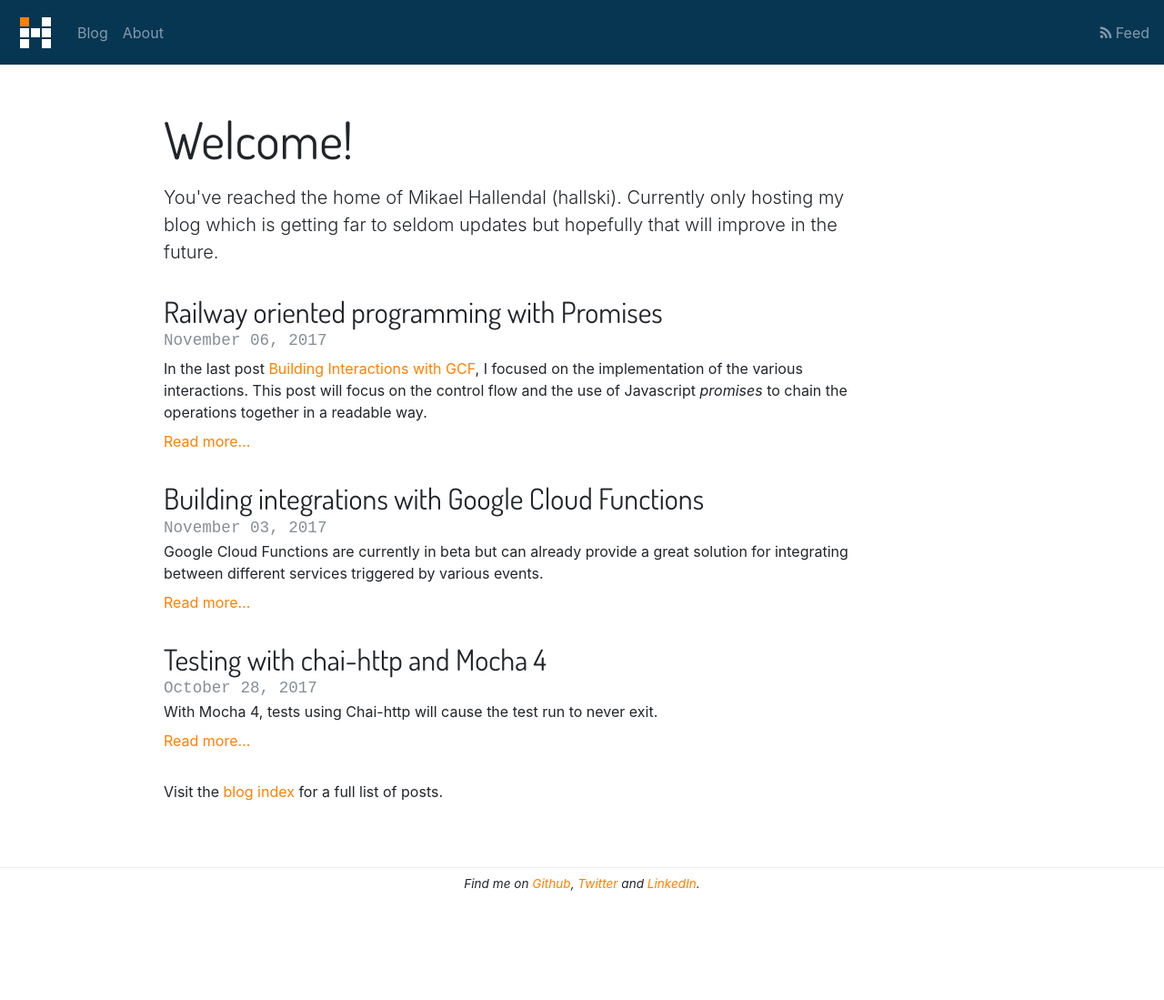
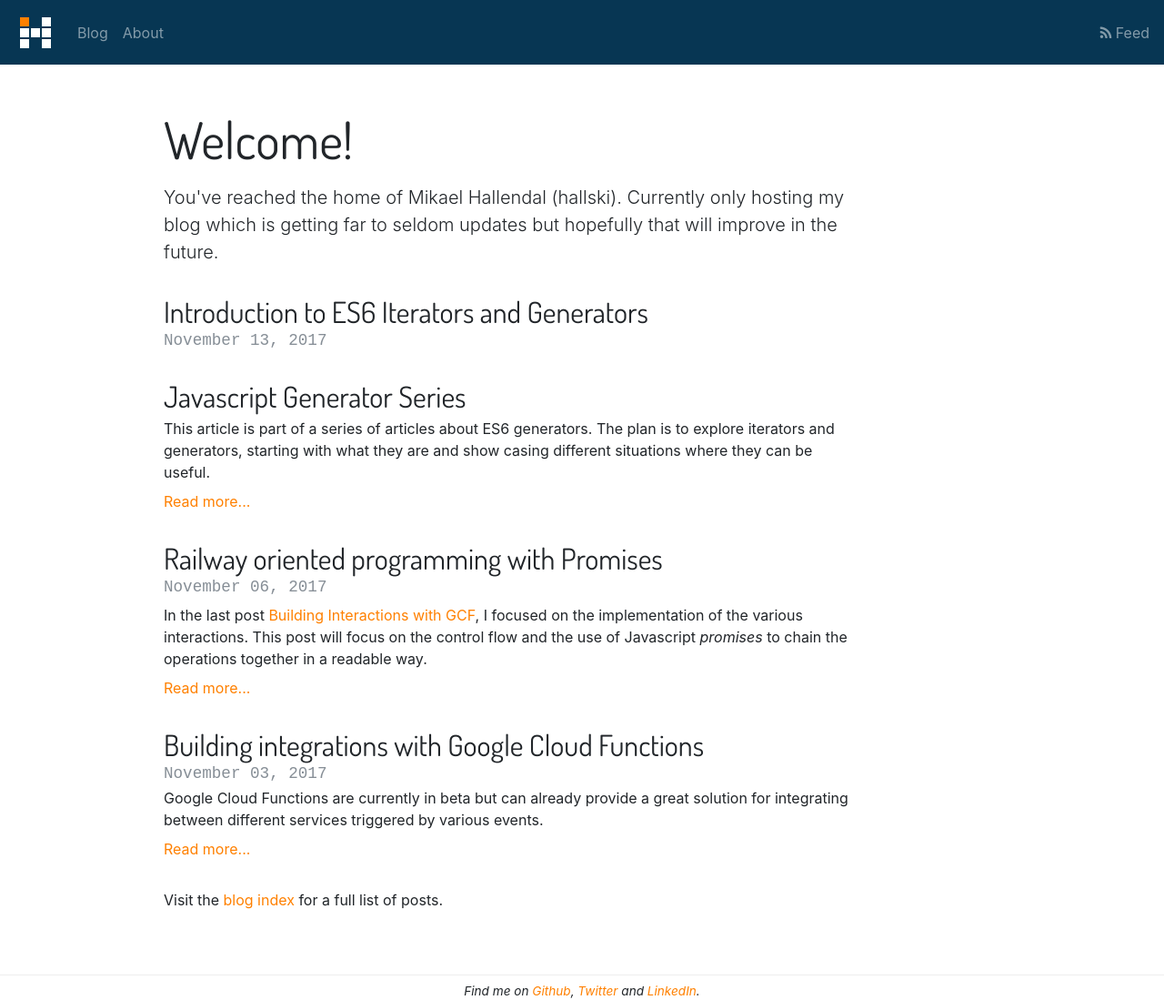
Before and after one commit to hallski/hallski.github.io, a Jekyll site: the page built from index.html, in a window 1280 px wide. Shown: the whole page at 91% size. Built offline with Jekyll 4.4.1, drawn with Linux system fonts in a browser that asks for light colours; nearby versions of some CDN libraries; before the commit the page ends 981 px from its top, so only the background shows below that; part of the change alters nothing that is shown.

Commit message:
Add Introduction to ES6 Iterators and Generators

````diff
--- /dev/null
+++ b/_posts/2017-11-13-intro-to-es6-iter-and-generators.markdown
@@ -0,0 +1,74 @@
+---
+layout: post
+title: Introduction to ES6 Iterators and Generators
+section: blog
+comments: true
+tags:
+- javascript
+- generators
+- es6
+excerpt:
+---
+
+## Javascript Generator Series
+This article is part of a series of articles about ES6 generators. The plan is to explore iterators and generators, starting with what they are and show casing different situations where they can be useful.
+
+1. Introduction to ES6 Iterators and Generators
+2. [Infinite Generators](/blog/infinite-generators)
+3. Passing values to generators
+4. Generators in asynchronous programming
+
+## Iterator basics
+Iterators in Javascript are objects that implement `next()` which returns an object with two properties, `done` and `value`.
+
+```javascript
+// Simple Iterator
+{
+  next: () => ({ done: false, value: 1 })
+}
+```
+
+An _Iterable_ is an object that can be iterated over, the informal protocol for an Iterable is an object that defines the `Symbol.iterable` method which returns an iterator.
+
+```javascript
+// Simple Iterable
+{
+  [Symbol.iterator]: () => ({ next: () => ({ done: false, value: 1 })})
+}
+```
+
+These aren't very useful since all they do is return an infinite stream of the number `1` when iterated over.
+
+By conforming to the _Iterable_ protocol an object can be used in the [`for...of`](https://developer.mozilla.org/en-US/docs/Web/JavaScript/Reference/Statements/for...of) construct.
+
+## Generator Basics
+So, what do _Iterator_ and _Iterable_ have to do with _Generators_? Turns out, a lot, since Generators conform to both _Iterable_ and _Iterator_.
+
+In short, generators are [coroutines](https://en.wikipedia.org/wiki/Coroutine). Here is the short description from MDN:
+> Generators are functions which can be exited and later re-entered. Their context (variable bindings) will be saved across re-entrances.
+
+When the generator is iterated over, through `next()`, it executes to the first `yield` statement. There it will save it's state and return the value passed to yield. The next time `next()` is called, the state will be restored and the code will continue executing where it left of. This will continue until the end of the function (or `return`) where the final value will be returned and the iterator marked as `done`.
+
+A function is declared a generator by adding an `*` after the keyword `function`.
+
+```javascript
+function* aGenerator() {
+  yield 1
+  yield 2
+  yield 3
+  return 4
+}
+
+const gen = aGenerator()
+gen.next() // { value: 1, done: false }
+gen.next() // { value: 2, done: false }
+gen.next() // { value: 3, done: false }
+gen.next() // { value: 4, done: true }
+```
+
+See MDN for more in-depth information about [generator functions](https://developer.mozilla.org/en-US/docs/Web/JavaScript/Reference/Statements/function*).
+
+## Why are generators interesting
+In the next couple of articles, we'll have a look on various use cases for generators. Starting with infinite generators that generate an infinite stream of values and show how they can be useful in the context of a finite iteration.
+
+In the later articles, we'll look at more advanced use cases, where we pass values into the generator and even use them for synchronization when doing concurrent programming.
--- a/css/overrides.css
+++ b/css/overrides.css
@@ -38,3 +38,10 @@ h1, h2, h3, h4 {
 a {
     color: rgb(255, 128, 0);
 }
+blockquote {
+    font-size: 110%;
+    font-style: italic;
+    padding-left: 15px;
+    margin: 1em 25px 1em 25px;
+    border-left: 3px solid rgb(7, 54, 83);
+}
````
